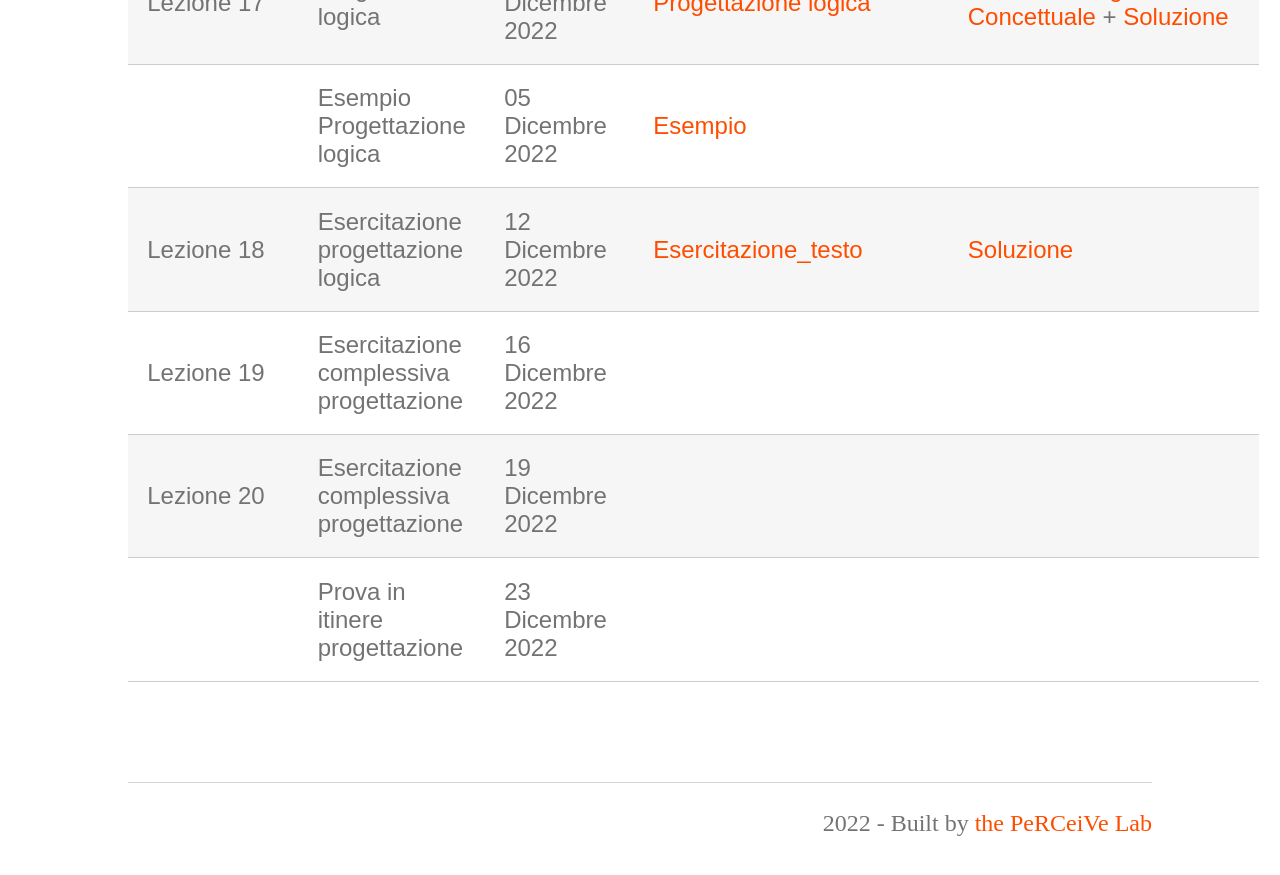
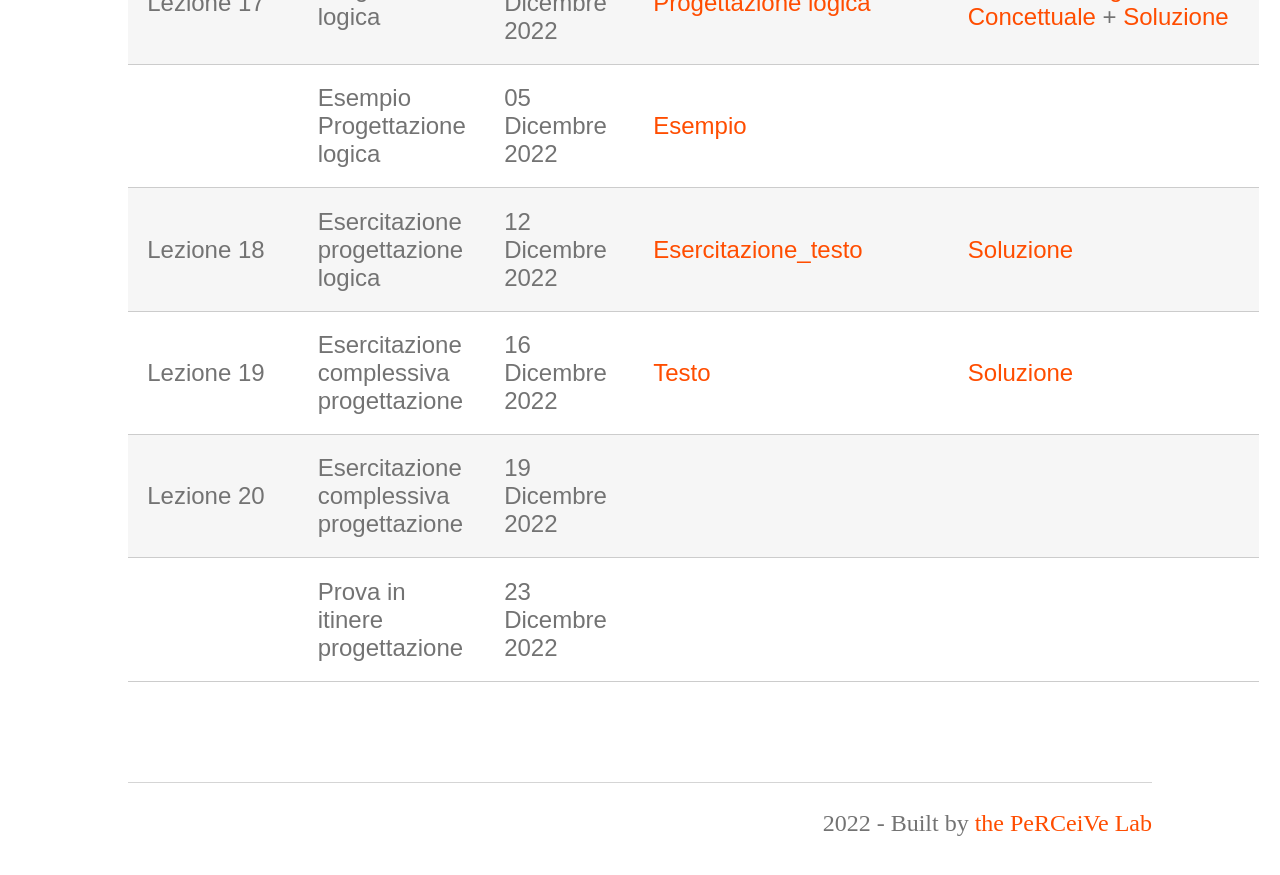
Before and after one commit to perceivelab/database-course, a Jekyll site: the page built from lezioni.md, in a window 1280 px wide and 900 px high, scrolled down 2751 px. Shown: the top 875 px of the window. Built offline with Jekyll 4.4.1, drawn with Linux system fonts in a browser that asks for light colours; our own code applies the rules of GitHub Pages for plain Markdown files.

Commit message:
Update lezioni.md

```diff
--- a/lezioni.md
+++ b/lezioni.md
@@ -28,7 +28,7 @@ Questa pagina contiene le slide, note e gli esempi di codice delle lezioni del c
 | Lezione 17 | Progettazione logica                     | 05 Dicembre 2022  |   [Progettazione logica](https://drive.google.com/file/d/1-QwGoyIi_bL4dAZxlEWRqg8nxjVGxhKe/view?usp=sharing)                      |    [Esercizio Prog. Concettuale](https://drive.google.com/file/d/1CgEBZn7VHSn43iL63lluqt3YtwVE6Ct-/view?usp=sharing) + [Soluzione](https://drive.google.com/file/d/1DC9TAnEM3JSEopdpxG66DG46fcTPvSYc/view?usp=sharing)        |
 |  | Esempio Progettazione logica                       | 05 Dicembre 2022  |   [Esempio](https://drive.google.com/file/d/1R_c0-rhFuDaH3FoxJ--P-VShs14qW4bI/view?usp=sharing)                      |         |
 | Lezione 18 | Esercitazione progettazione logica       | 12 Dicembre 2022  |   [Esercitazione_testo](https://drive.google.com/file/d/1r8HkARpRLbx-UdvN61ZS-8nelvBjYAg_/view?usp=sharing)                      |   [Soluzione](https://drive.google.com/file/d/1wP_cGrabxLOG_4E7cqHipQy1xuaHVplQ/view?usp=sharing)          |
-| Lezione 19 | Esercitazione complessiva progettazione  | 16 Dicembre 2022  |                         |             |
+| Lezione 19 | Esercitazione complessiva progettazione  | 16 Dicembre 2022  |     [Testo](https://drive.google.com/file/d/1J_h9qlw27bd0bkl-jj0NuaGPjjoX_OKN/view?usp=sharing)                    | [Soluzione](https://drive.google.com/file/d/18FuJX0xQtlFGIJEHfghfjTEj3ttFxXWj/view?usp=sharing)            |
 | Lezione 20 | Esercitazione complessiva progettazione  | 19 Dicembre 2022  |                         |             |
 |            | Prova in itinere progettazione           | 23 Dicembre 2022  |                         |             |
 
```
